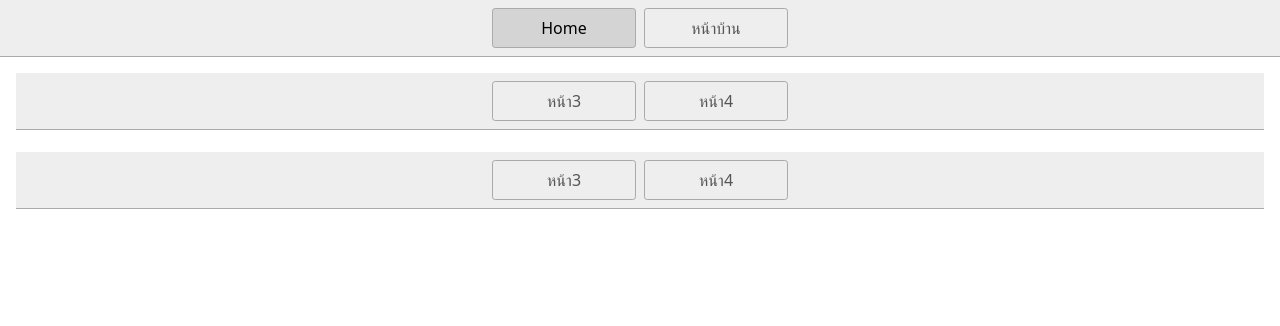
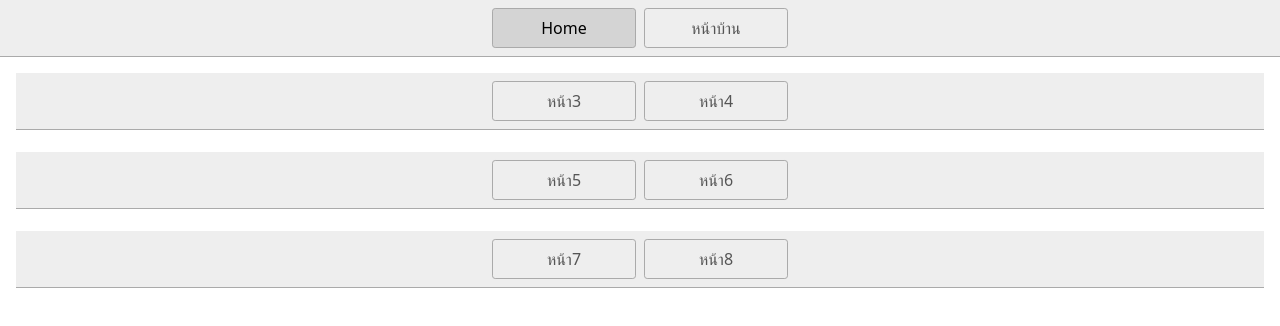
Before and after one commit to gmth6789/client-app, a plain HTML site: page index.html in a window 1280 px wide. Drawn offline with Linux system fonts and the light colour scheme.

Commit message:
1 file modified, 5 added, 5 deleted

```diff
--- a/index.html
+++ b/index.html
@@ -23,8 +23,13 @@
       </nav>
       <br>
       <nav>
-        <a href="/index5.html" >หน้า3</a>
-        <a href="/index6.html">หน้า4</a>
+        <a href="/index5.html" >หน้า5</a>
+        <a href="/index6.html">หน้า6</a>
+      </nav>
+      <br>
+      <nav>
+        <a href="/index7.html" >หน้า7</a>
+        <a href="/index8.html">หน้า8</a>
       </nav>
     </main>
   </body>
```
Also changed, not shown: index4.html (renamed from etc.html), index5.html (renamed from cate.html), index6.html (renamed from profile.html), index7.html (renamed from quan.html), index8.html (renamed from user.html).
